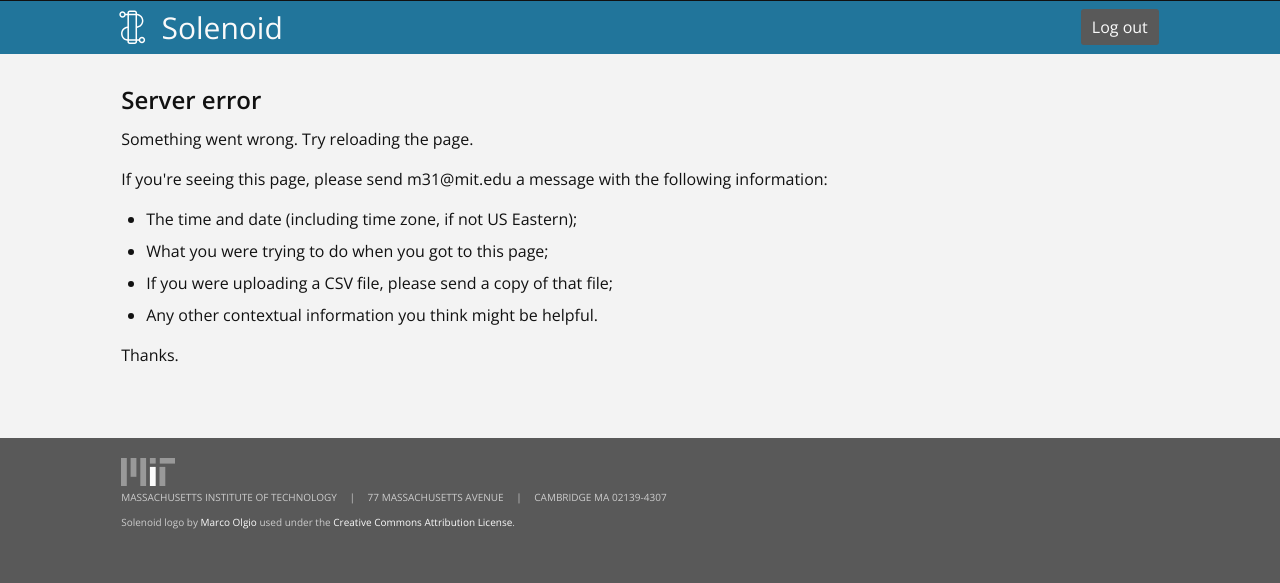
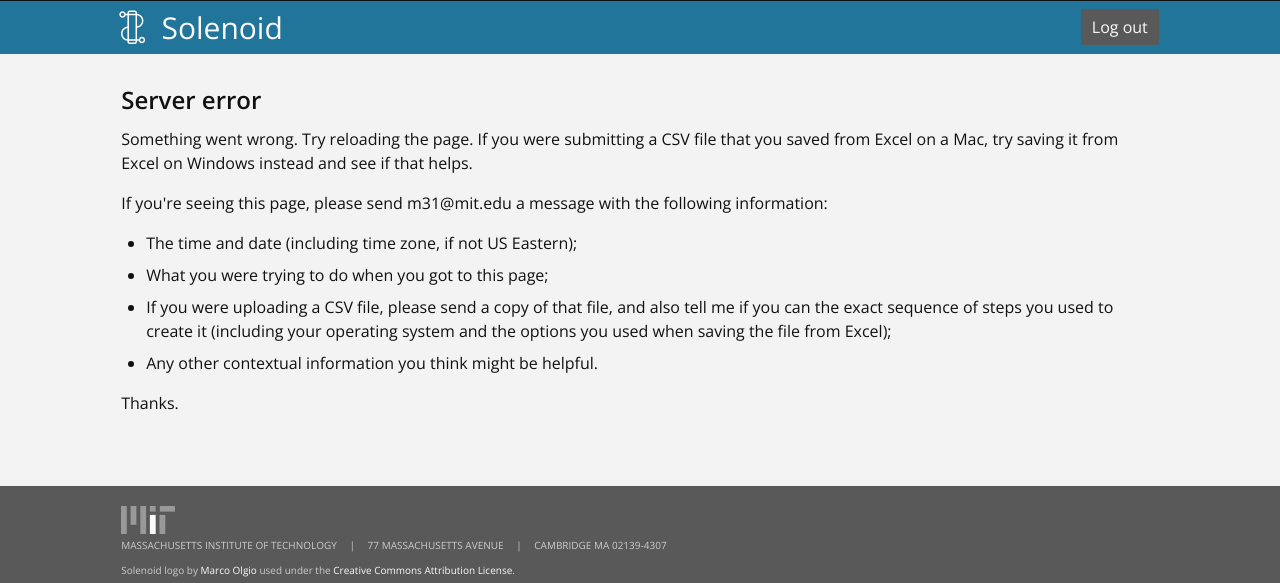
Before and after one commit to MITLibraries/solenoid, a Django app: template solenoid/templates/500.html in a window 1280 px wide. Shown: the part 55-638 px from the top of the page. Run offline with Django 3.2, Linux system fonts and the light colour scheme; the template is opened without the code that fills it, so the values that code supplies are empty; some libraries are stand-ins or nearby versions.

Commit message:
Also cover bugs resulting from Mac Excel's bizarre CSV handling

```diff
--- a/solenoid/templates/500.html
+++ b/solenoid/templates/500.html
@@ -64,7 +64,9 @@
           <h2>Server error</h2>
           <main id="content-main" class="content-main" role="main">
             <p>
-              Something went wrong. Try reloading the page.
+              Something went wrong. Try reloading the page. If you were
+              submitting a CSV file that you saved from Excel on a Mac, try
+              saving it from Excel on Windows instead and see if that helps.
             </p>
 
             <p>
@@ -81,7 +83,9 @@
               </li>
               <li>
                 If you were uploading a CSV file, please send a copy of that
-                file;
+                file, and also tell me if you can the exact sequence of steps
+                you used to create it (including your operating system and the
+                options you used when saving the file from Excel);
               </li>
               <li>
                 Any other contextual information you think might be helpful.
```
